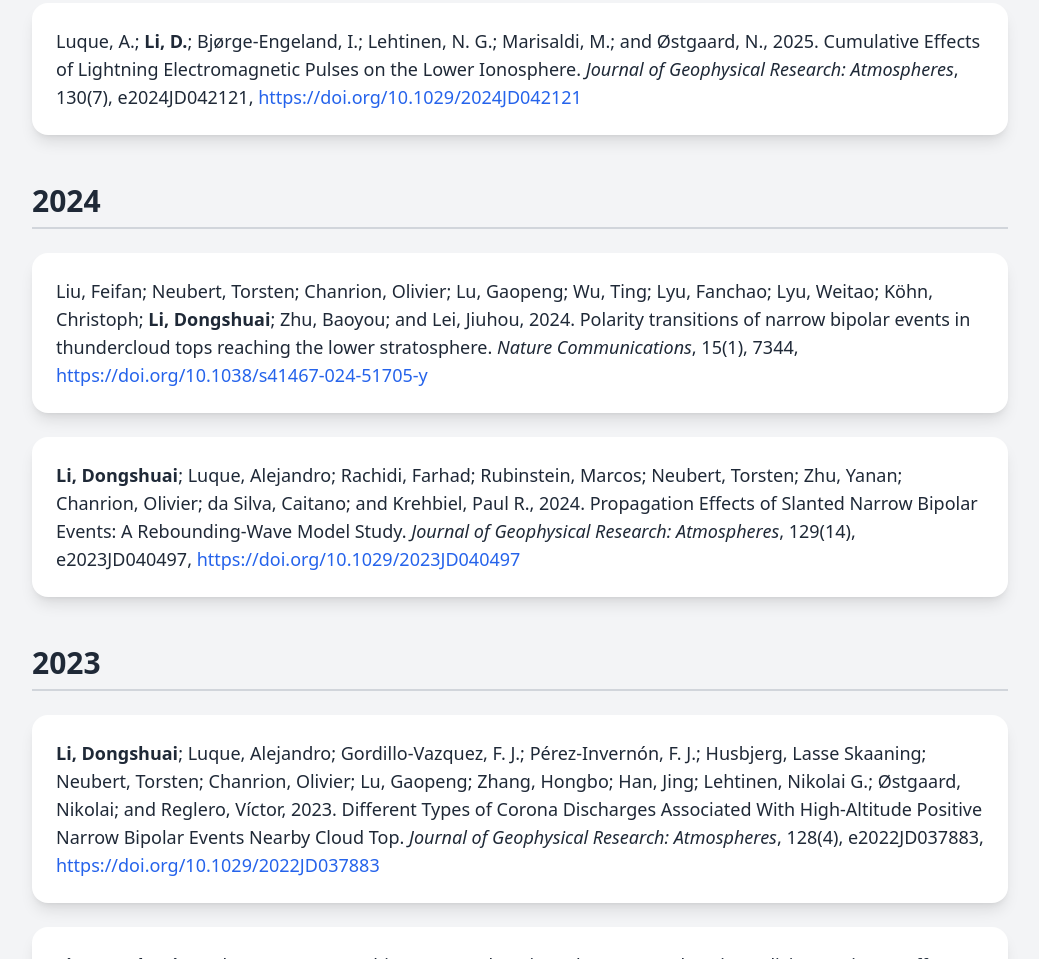
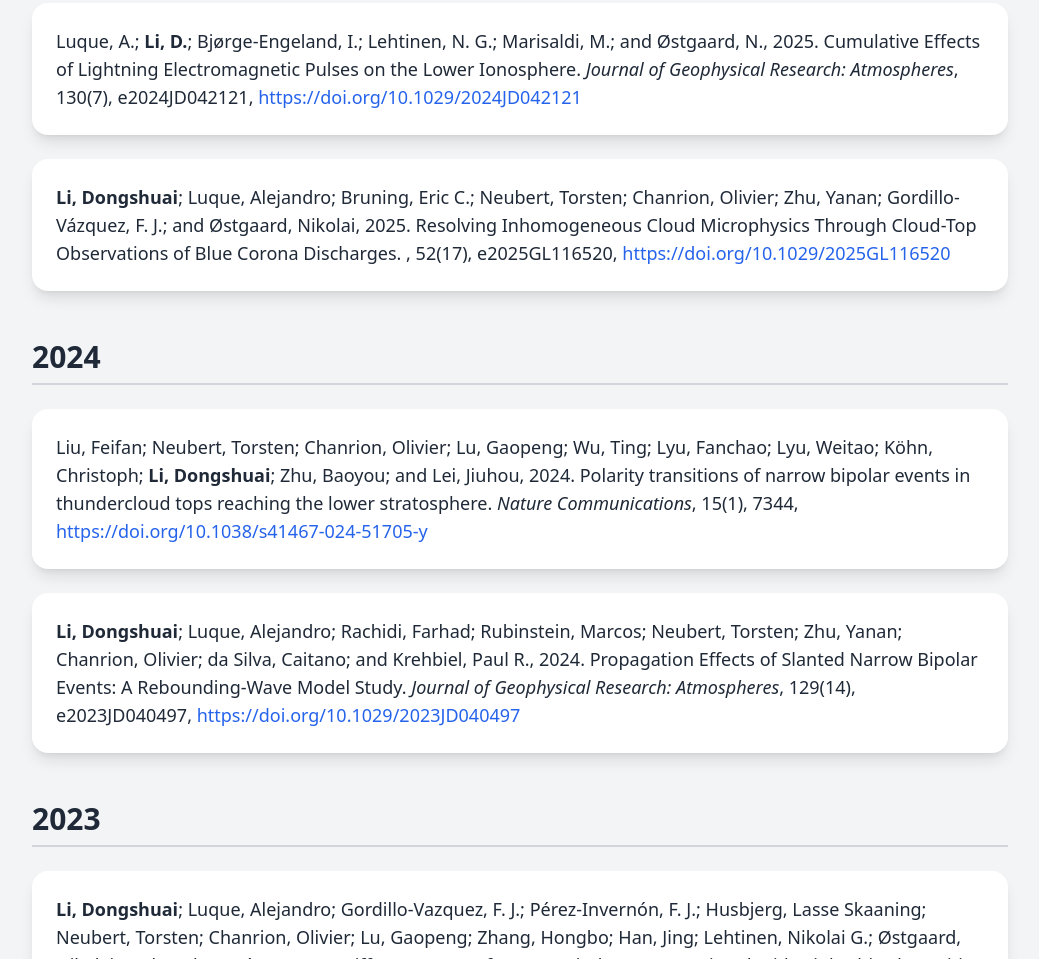
Before and after one commit to dongshuaili/dongshuaili.github.io, a plain HTML site: page publications/index.html in a window 1280 px wide. Shown: the part 923-1882 px from the top of the page, without its empty margins (120-1159 px from the left). Drawn offline with nearby package versions, Linux system fonts and the light colour scheme.

Commit message:
add new publication

```diff
--- a/publications/index.html
+++ b/publications/index.html
@@ -46,6 +46,10 @@
 
             <div class="bg-white shadow-lg rounded-2xl p-6 hover:shadow-xl transition duration-300 ease-in-out">
               <p class="text-gray-800 text-base md:text-lg leading-relaxed">Luque, A.; <strong>Li, D.</strong>; Bjørge‐Engeland, I.; Lehtinen, N. G.; Marisaldi, M.; and Østgaard, N., 2025. Cumulative Effects of Lightning Electromagnetic Pulses on the Lower Ionosphere. <em>Journal of Geophysical Research: Atmospheres</em>, 130(7), e2024JD042121, <a href='https://doi.org/10.1029/2024JD042121' target='_blank' class='text-blue-600 hover:underline'>https://doi.org/10.1029/2024JD042121</a></p>
+            </div>
+
+            <div class="bg-white shadow-lg rounded-2xl p-6 hover:shadow-xl transition duration-300 ease-in-out">
+              <p class="text-gray-800 text-base md:text-lg leading-relaxed"><strong>Li, Dongshuai</strong>; Luque, Alejandro; Bruning, Eric C.; Neubert, Torsten; Chanrion, Olivier; Zhu, Yanan; Gordillo-Vázquez, F. J.; and Østgaard, Nikolai, 2025. Resolving Inhomogeneous Cloud Microphysics Through Cloud-Top Observations of Blue Corona Discharges. <em></em>, 52(17), e2025GL116520, <a href='https://doi.org/10.1029/2025GL116520' target='_blank' class='text-blue-600 hover:underline'>https://doi.org/10.1029/2025GL116520</a></p>
             </div>
             </div></div>
         <div class="mb-12">
```
Also changed, not shown: 2 other files.
